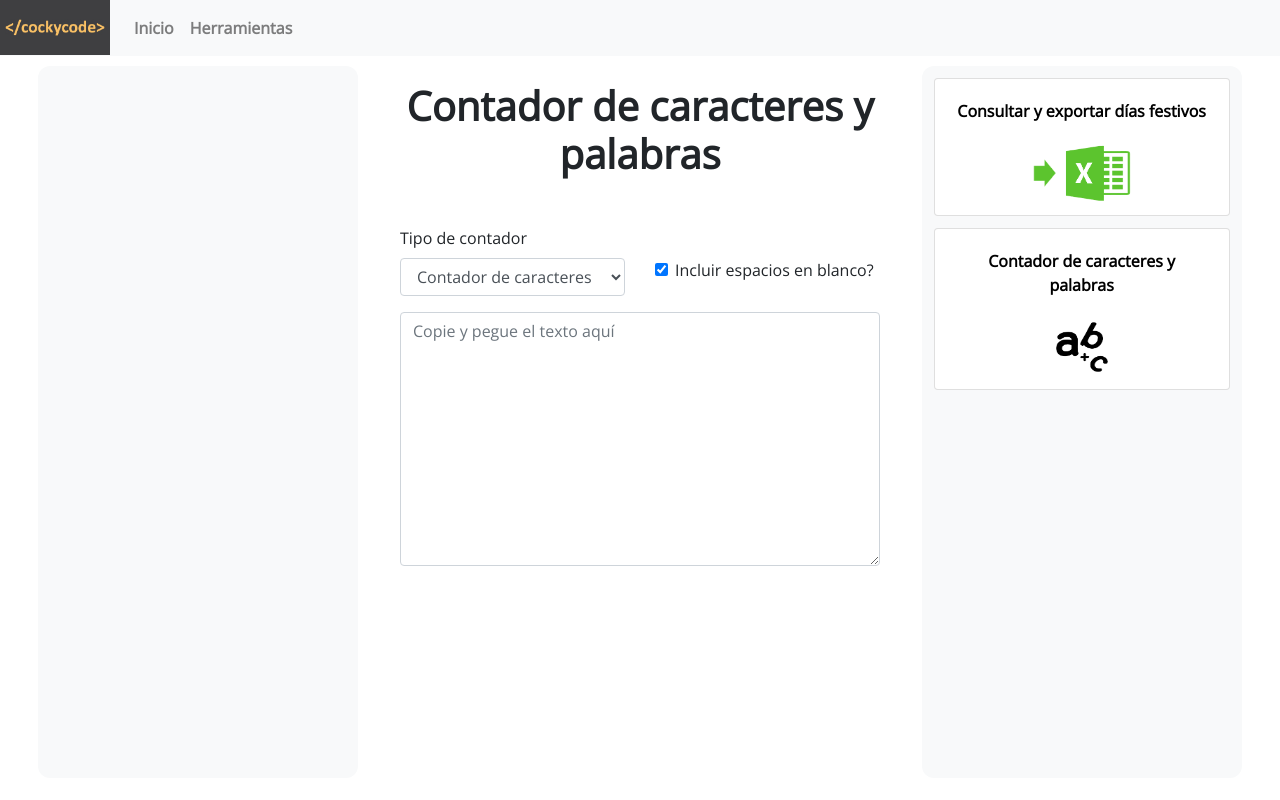
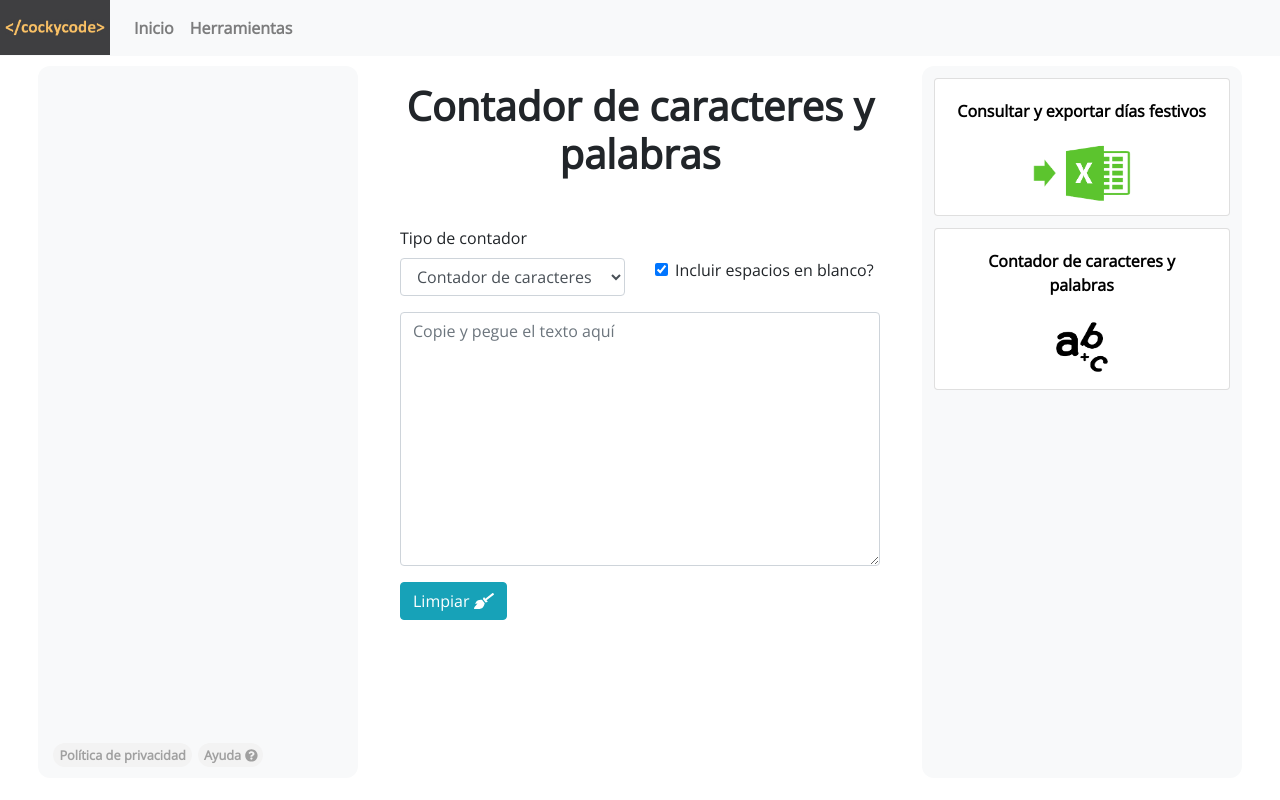
Before and after one commit to nerrewton/react-wordpress-front, a React (Create React App) app: page /tool/contador-de-caracteres in a window 1280 px wide. Built offline with nearby package versions, Linux system fonts and the light colour scheme.

Commit message:
Se agrega pagina politica ayuda y se corrige problemas

```diff
--- /dev/null
+++ b/src/components/Help.js
@@ -0,0 +1,38 @@
+import React, { useState } from "react";
+import { Modal } from "react-bootstrap";
+import { FontAwesomeIcon } from "@fortawesome/react-fontawesome";
+import { faQuestionCircle } from "@fortawesome/free-solid-svg-icons";
+import config from "../config/configuration.json"
+
+const Help = (props) => {
+    const [showModal, setShowModal] = useState(false);
+
+    const handleCloseModal = () => setShowModal(false);
+    const handleShowModal = () => setShowModal(true);
+    const handleClickWhatsApp = () => {
+        window.location.href = config.whatsapp_link;
+    }
+
+    return (
+        <>
+            <span className="btn-ayuda" onClick={() => handleShowModal()}>
+                Ayuda <FontAwesomeIcon icon={faQuestionCircle} />
+            </span>
+            <Modal show={showModal} onHide={handleCloseModal}>
+                <Modal.Header closeButton className="modal-header-custom">
+                    <Modal.Title><strong>Ayuda</strong></Modal.Title>
+                </Modal.Header>
+                <Modal.Body>
+                    <p className="pb-3">
+                        Si tuviste algún problema usando nuestro portal o tienes alguna pregunta, por favor
+                        usa los siguientes canales para comunicarte con nosotros:
+                    </p>
+                    <span className="help-item-whatsapp" onClick={()=>handleClickWhatsApp()}><strong>WhatsApp</strong>: +57 301 651 0923</span>
+                    <span className="help-item-email"><strong>Email</strong>: nerrechiboy@gmail.com</span>
+                </Modal.Body>
+            </Modal>
+        </>
+    );
+};
+
+export default Help;
--- a/src/components/LeftAside.js
+++ b/src/components/LeftAside.js
@@ -1,11 +1,15 @@
 import React, { Component } from 'react';
-import WebAds from "./WebAds";
+import Politica from "./Politica";
+import Help from "./Help";
 
 class LeftAside extends Component {
     render() {
         return (
             <div className="custom-aside-left">
-                <WebAds />
+                <div className="politica-container">
+                    <Politica />
+                    <Help />
+                </div>
             </div>
         );
     }
--- /dev/null
+++ b/src/components/Politica.js
@@ -0,0 +1,12 @@
+import React from 'react';
+import { Link } from "react-router-dom";
+
+const Politica = ( props ) => {
+    return (
+        <>
+            <Link to="page/politica-privacidad">Política de privacidad</Link>
+        </>
+    )
+}
+
+export default Politica;
--- a/src/config/configuration.json
+++ b/src/config/configuration.json
@@ -3,5 +3,6 @@
     "api_url": "http://api.cockycode.com/",
     "api_wordpress_url": "http://api.cockycode.com/wordpress/",
     "portal_id": 3,
-    "adsJavaScript": ""
+    "adsJavaScript": "",
+    "whatsapp_link": "https://api.whatsapp.com/send?phone=573016510923"
 }
--- a/src/pages/Home.js
+++ b/src/pages/Home.js
@@ -115,7 +115,7 @@ class Home extends Component {
         ) {
             this.handlePosts("HOME_POST_NEXT_PAGE");
         }
-    };
+    }
 
     render() {
         return (
@@ -156,7 +156,6 @@ class Home extends Component {
                             })}
                             <div id="no_post" className="custom-no-entries">
                                 { this.state.loading ? <Spinner animation="border" variant="warning" className="spinnerCustom"/>: null }
-                                <br/>
                                 No hay más resultados!
                             </div>
                         </div>
--- a/src/pages/Page.js
+++ b/src/pages/Page.js
@@ -1,15 +1,67 @@
 import React, { Component } from "react";
-
+import { Spinner } from "react-bootstrap";
 import Header from "../components/Header";
 import GoBack from "../components/GoBack";
+import { getPostByName } from "../services/wordpress/wordpressServices";
+import { dateToString } from "../tools/dateTools";
 
 class Page extends Component {
     constructor(params) {
         super(params);
         this.state = {
             title: "",
+            author: "",
+            publishingDate: "",
             content: "",
+            loading: false
         };
+
+        this.abortController = new AbortController();
+    }
+
+    getPageContent(){
+        const url = window.location.pathname;
+        const pageContentRequest = getPostByName(
+            url.substr(6),
+            this.abortController.signal
+        );
+
+        pageContentRequest
+            .then((response) => {
+                if (response) {
+                    let newState = {
+                        title: response.post_title,
+                        author: response.WpUsers.display_name,
+                        publishingDate: dateToString(
+                            new Date(response.post_date),
+                            "yyyy/mm/dd"
+                        ),
+                        content: response.post_content,
+                    };
+
+                    this.setState({
+                        ...this.state,
+                        ...newState,
+                        loading: false
+                    });
+                }
+            })
+            .catch((error) => {
+                console.warn(error);
+            });
+    }
+
+    componentDidMount() {
+        this.setState({
+            ...this.state,
+            loading: true
+        }, () => this.getPageContent());
+
+        window.addEventListener("scroll", () => {});
+    }
+
+    componentWillUnmount() {
+        this.abortController.abort();
     }
 
     render() {
@@ -24,6 +76,9 @@ class Page extends Component {
                                     {this.state.title}
                                 </h1>
                             </section>
+                            { this.state.loading ?
+                            <Spinner animation="border" variant="warning" className="spinnerCustom"/>
+                            : null}
                             <section
                                 className="page-content"
                                 dangerouslySetInnerHTML={{
--- a/src/pages/Post.js
+++ b/src/pages/Post.js
@@ -59,7 +59,8 @@ class Post extends Component {
                         description: response.post_content,
                         type: "article",
                         author: response.WpUsers.display_name,
-                        url: window.location.href
+                        url: window.location.href,
+                        keywords: response.post_title
                     });
                 }
             })
--- a/src/services/wordpress/wordpressServices.js
+++ b/src/services/wordpress/wordpressServices.js
@@ -28,6 +28,18 @@ export const getPostById = ( postId ) => {
     }).then( response => response.json() );
 }
 
+export const getPostByName = ( name ) => {
+    if( !name ) return {};
+
+    return fetch(configuration.api_wordpress_url + "posts/name/"+ name, {
+        method: "GET",
+        headers:{
+            'Content-Type': 'application/json'
+        },
+        credentials: 'same-origin'
+    }).then( response => response.json() );
+}
+
 export const getPostByUrl = ( url, signal ) => {
     if( !url ) return {};
 
--- a/src/styles/_layout.sass
+++ b/src/styles/_layout.sass
@@ -103,6 +103,50 @@ figcaption
     margin-top: 30px
     margin-bottom: 30px
 
+.politica-container
+    position: absolute
+    bottom: 12px
+    left: 12px
+
+    a
+        text-decoration: none
+        color: #a0a0a0
+        font-weight: bold
+        font-size: 0.8rem
+        padding: 3px 6px 3px 6px
+        background-color: #f3f3f3
+        border-radius: 12px
+        margin-left: 3px
+        margin-right: 3px
+    .btn-ayuda
+        text-decoration: none
+        color: #a0a0a0
+        font-weight: bold
+        font-size: 0.8rem
+        padding: 3px 6px 3px 6px
+        background-color: #f3f3f3
+        border-radius: 12px
+        cursor: pointer
+        margin-left: 3px
+        margin-right: 3px
+.modal-header-custom
+    padding: 0.6rem 1rem
+
+.help-item-email
+    display: block
+    color: #6c9fff
+    cursor: pointer
+    &:hover
+        color: #518bf5
+.help-item-whatsapp
+    display: block
+    color: #32c958
+    cursor: pointer
+    &:hover
+        color: #2db950
+
+
+
 @media screen and ( max-width: 768px )
     .text-title
         font-size: 1.5rem
--- a/src/tool_components/ContadorCaracteres.js
+++ b/src/tool_components/ContadorCaracteres.js
@@ -2,8 +2,15 @@ import React, { Component, Fragment } from 'react';
 import {
     Row,
     Col,
-    Form
+    Form,
+    Button
 } from "react-bootstrap";
+import {
+    FontAwesomeIcon
+} from '@fortawesome/react-fontawesome';
+import {
+    faBroom
+} from '@fortawesome/free-solid-svg-icons';
 
 class ContadorCaracteres extends Component {
     constructor(props){
@@ -17,6 +24,7 @@ class ContadorCaracteres extends Component {
         }
 
         this.handleFiledChanges = this.handleFiledChanges.bind(this);
+        this.handleClean = this.handleClean.bind(this);
     }
 
     handleFiledChanges( event ){
@@ -52,6 +60,14 @@ class ContadorCaracteres extends Component {
         });
     }
 
+    handleClean(){
+        this.setState({
+            ...this.state,
+            textToProcess: "",
+            textResult: ""
+        });
+    }
+
     render() {
         return (
             <Fragment>
@@ -81,6 +97,9 @@ class ContadorCaracteres extends Component {
                             <Form.Group>
                                 <Form.Control as="textarea" rows="10" name="textToProcess" placeholder="Copie y pegue el texto aquí" value={this.state.textToProcess} onChange={this.handleFiledChanges}/>
                             </Form.Group>
+                            <Form.Group>
+                                <Button variant="info" onClick={()=>this.handleClean()}>Limpiar <FontAwesomeIcon icon={faBroom} /></Button>
+                            </Form.Group>
                         </Form>
                     </Col>
                 </Row>
--- a/src/tool_components/ExportarFestivos.js
+++ b/src/tool_components/ExportarFestivos.js
@@ -61,14 +61,13 @@ class ExportarFestivos extends Component {
         );
 
         promiseDiasFestivos.then( response => {
-            if( this._isMounted && response && response.length > 0 ){
+            if( this._isMounted && response ){
                 this.setState({
                     ...this.state,
                     diasFestivos: response,
                     loading: false
                 });
             }
-
         }).catch( error => console.warn(error) );
     }
 
@@ -96,9 +95,7 @@ class ExportarFestivos extends Component {
         const diasFestivos = this.state.diasFestivos;
         const fechaInicio = this.state.fechaInicio;
         const fechaFin = this.state.fechaFin;
-        const fiTime = fechaInicio.getTime();
-        const ffTime = fechaFin.getTime();
-        const diff = ffTime - fiTime;
+        const diff = fechaFin - fechaInicio;
         const diasEntreFechas = Math.ceil( diff / (1000 * 3600 * 24) );
         let data = [];
 
@@ -241,12 +238,14 @@ class ExportarFestivos extends Component {
                     : null}
                 </div>
                 <div className="toast-styles">
+                    {this.state.showToast?
                     <Toast onClose={() => this.setState({...this.state, showToast: false})} show={ this.state.showToast } delay={3000} autohide>
                         <Toast.Header>
                             <strong className="mr-auto">Mensaje</strong>
                         </Toast.Header>
                         <Toast.Body>{this.state.toastMessage}</Toast.Body>
                     </Toast>
+                    :null}
                 </div>
             </Fragment>
         );
```
